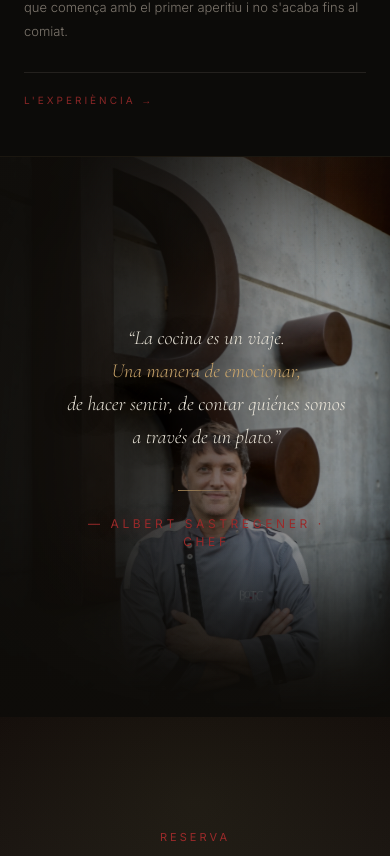
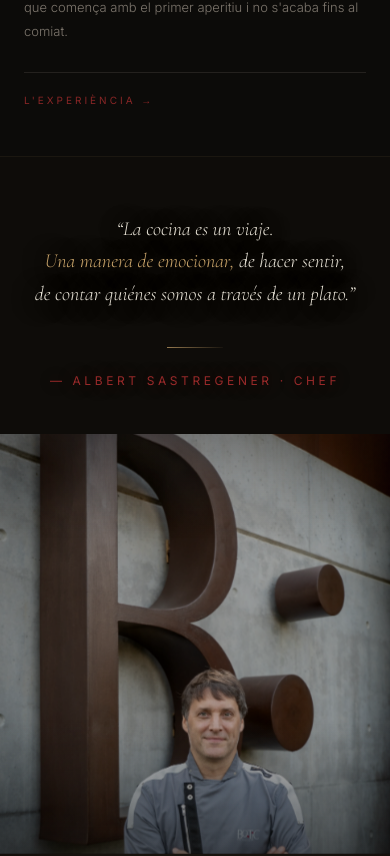
Before and after one commit to SpankyGi/Botic1, a React (Vite) app: page / in a window 390 px wide. Shown: the part 2315-3171 px from the top of the page. Built offline with nearby package versions, Linux system fonts and the light colour scheme.

Commit message:
fix: philosophy section mobile — stacked layout with Albert visible below quote

```diff
--- a/src/index.css
+++ b/src/index.css
@@ -1930,31 +1930,50 @@ footer.botic-footer {
   .cta-circle.small { width: 52px; height: 52px; font-size: 8px; }
   .mesa-detail { padding: 60px 24px; }
   .mesa-detail-grid { grid-template-columns: 1fr; gap: 40px; }
+  /* Philosophy mòbil — cita a sobre, Albert visible a sota */
   .philosophy {
-    padding: 100px 28px;
-    min-height: 560px;
-    justify-content: center;
+    display: flex;
+    flex-direction: column;
+    min-height: unset;
+    padding: 0;
+    overflow: hidden;
+  }
+  .philosophy::after { display: none; }
+  .philo-photo-wrap {
+    position: relative;
+    inset: auto;
+    width: 100%;
+    height: 420px;
+    order: 2;
+    flex-shrink: 0;
+  }
+  .philo-photo-img {
+    object-position: center 18%;
+  }
+  .philo-photo-desktop { display: none; }
+  .philo-photo-mobile  { display: block; }
+  .philo-overlay {
+    background:
+      linear-gradient(to bottom,
+        rgba(14,12,9,0.22) 0%,
+        transparent        25%,
+        transparent        68%,
+        rgba(14,12,9,0.42) 100%);
+  }
+  .philo-container {
+    order: 1;
+    padding: 56px 28px 44px;
+    background: #0e0c09;
   }
   .philo-inner {
     width: 100%;
     max-width: 100%;
-    padding-left: 0;
-    padding-right: 0;
+    margin-left: 0;
+    padding: 0;
     text-align: center;
   }
   .philo-sep  { margin: 0 auto 24px; }
   .philo-inner::before { display: none; }
-  .philo-photo-desktop { display: none; }
-  .philo-photo-mobile  { display: block; }
-  .philo-overlay {
-    background:
-      rgba(14,12,9,0.55),
-      linear-gradient(to bottom,
-        rgba(14,12,9,0.65) 0%,
-        rgba(14,12,9,0.20) 25%,
-        rgba(14,12,9,0.20) 75%,
-        rgba(14,12,9,0.85) 100%);
-  }
   footer.botic-footer { padding: 72px 24px 32px; }
   .foot-grid { grid-template-columns: 1fr; gap: 32px; }
   .foot-bottom { flex-direction: column; gap: 12px; }
```
